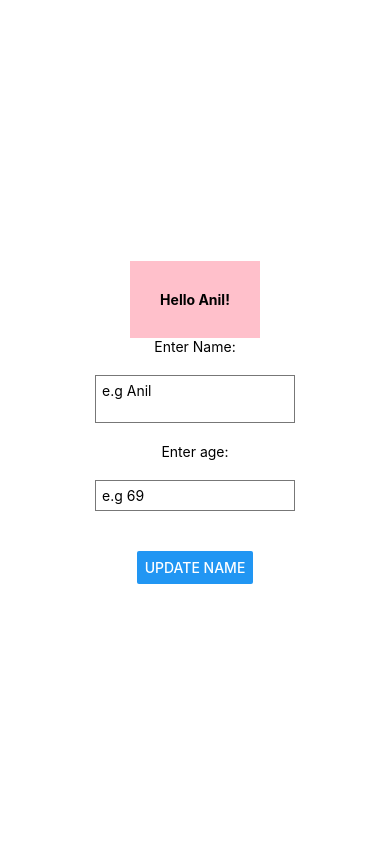
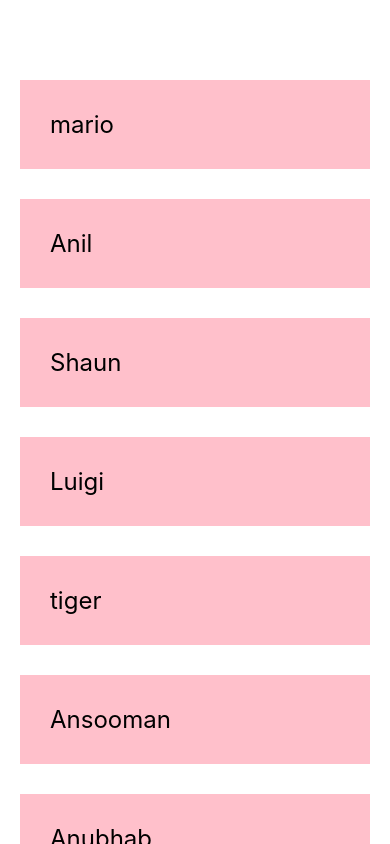
Before and after one commit to Anonymous961/ReactNativeTut, a React Native app: screen / in a window 390 px wide. Built offline with nearby package versions, Linux system fonts and the light colour scheme.

Commit message:
adding ScrollView

```diff
--- a/App.js
+++ b/App.js
@@ -1,49 +1,29 @@
 import { StatusBar } from 'expo-status-bar';
 import { useState } from 'react';
-import { StyleSheet, Text, View, Button, TextInput } from 'react-native';
+import { StyleSheet, Text, View, Button, TextInput, ScrollView } from 'react-native';
 
 export default function App() {
-  const [name,setName]=useState('Anil');
-  const [val,setVal]=useState('');
-  const [age,setAge]=useState();
-  const [people,setPeople]=useState({name:'mario',age:20});
-  const handleClick=()=>{
-    setName(name=='Anil'?'Ansooman':'Anil');
-    setPeople(people.name=="mario"?{name:"luigi",age:21}:{name:'mario',age:20})
-  }
+  const [people,setPeople]=useState([
+    {name:'mario',key:1},
+    {name:'Anil',key:2},
+    {name:'Shaun',key:3},
+    {name:'Luigi',key:4},
+    {name:'tiger',key:5},
+    {name:'Ansooman',key:6},
+    {name:'Anubhab',key:7},
+    {name:'Sritam',key:8},
+    {name:'Nitin',key:9},
+    {name:'Santosh',key:10},
+  ]);
   return (
     <View style={styles.container}>
-      <View style={styles.header}>
-        <Text style={styles.boldText}>
-        Hello {name}!
-        </Text>
-
-        {/* <Text >
-        His name is {people.name} ans his age is {people.age}
-        </Text>
-         */}
-      </View>
-      <Text>
-          Enter Name:{val}
-        </Text>
-      <TextInput
-      multiline
-        style={styles.input}
-        placeholder='e.g Anil'
-        onChangeText={(val)=>setVal(val)}
-      />
-      <Text>
-          Enter age:{age}
-      </Text>
-      <TextInput
-        keyboardType='numeric'
-        style={styles.input}
-        placeholder='e.g 69'
-        onChangeText={(val)=>setAge(val)}
-      />
-      <View style={styles.buttonContainer}>
-        <Button onPress={handleClick} title='Update name'/>
-      </View>
+      <ScrollView>
+        {people.map(item=>
+          <View key={item.key}>
+            <Text style={styles.item}>{item.name}</Text>
+          </View>
+        )}
+      </ScrollView>
     </View>
   );
 }
@@ -52,8 +32,16 @@ const styles = StyleSheet.create({
   container: {
     flex: 1,
     backgroundColor: '#fff',
-    alignItems: 'center',
-    justifyContent: 'center',
+    paddingTop:50,
+    paddingHorizontal: 20,
+    // alignItems: 'center',
+    // justifyContent: 'center',
+  },
+  item:{
+    marginTop:30,
+    backgroundColor:"pink",
+    fontSize:24,
+    padding:30
   },
   input:{
     borderWidth: 1,
```
